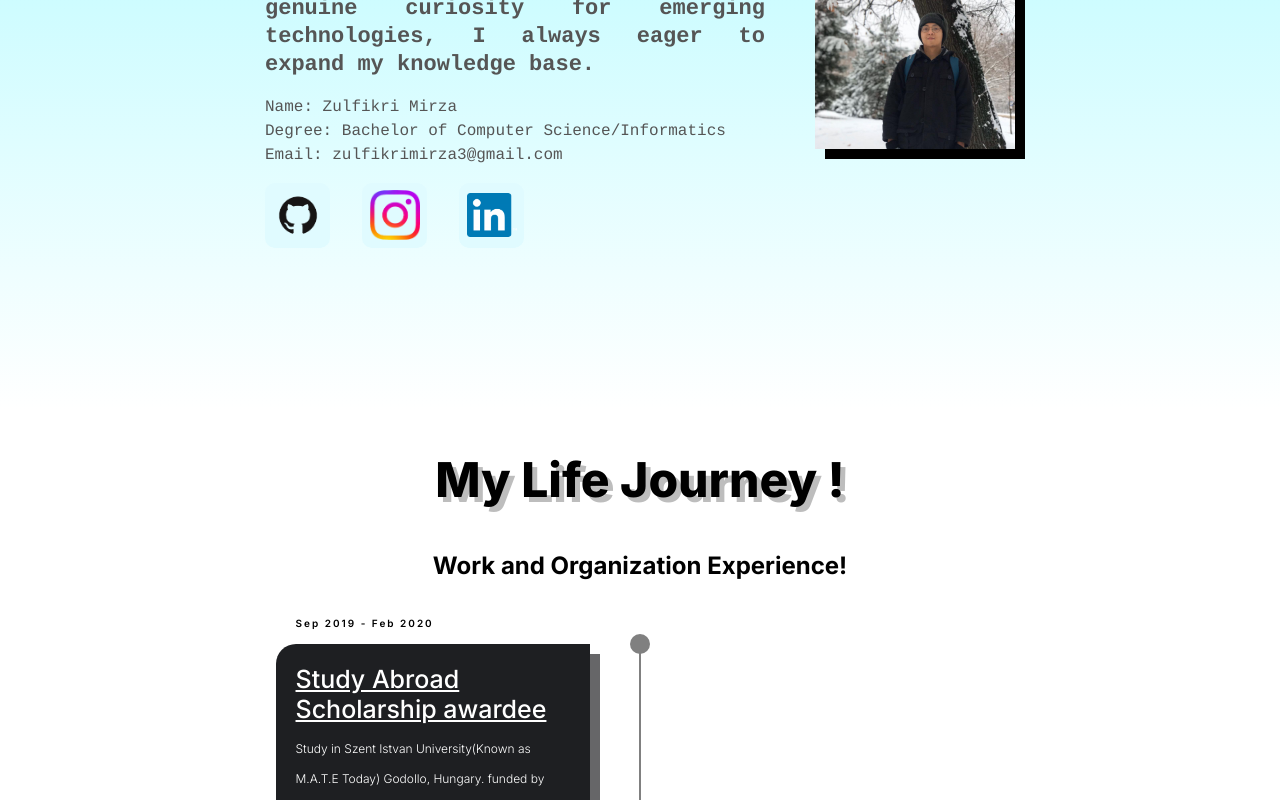
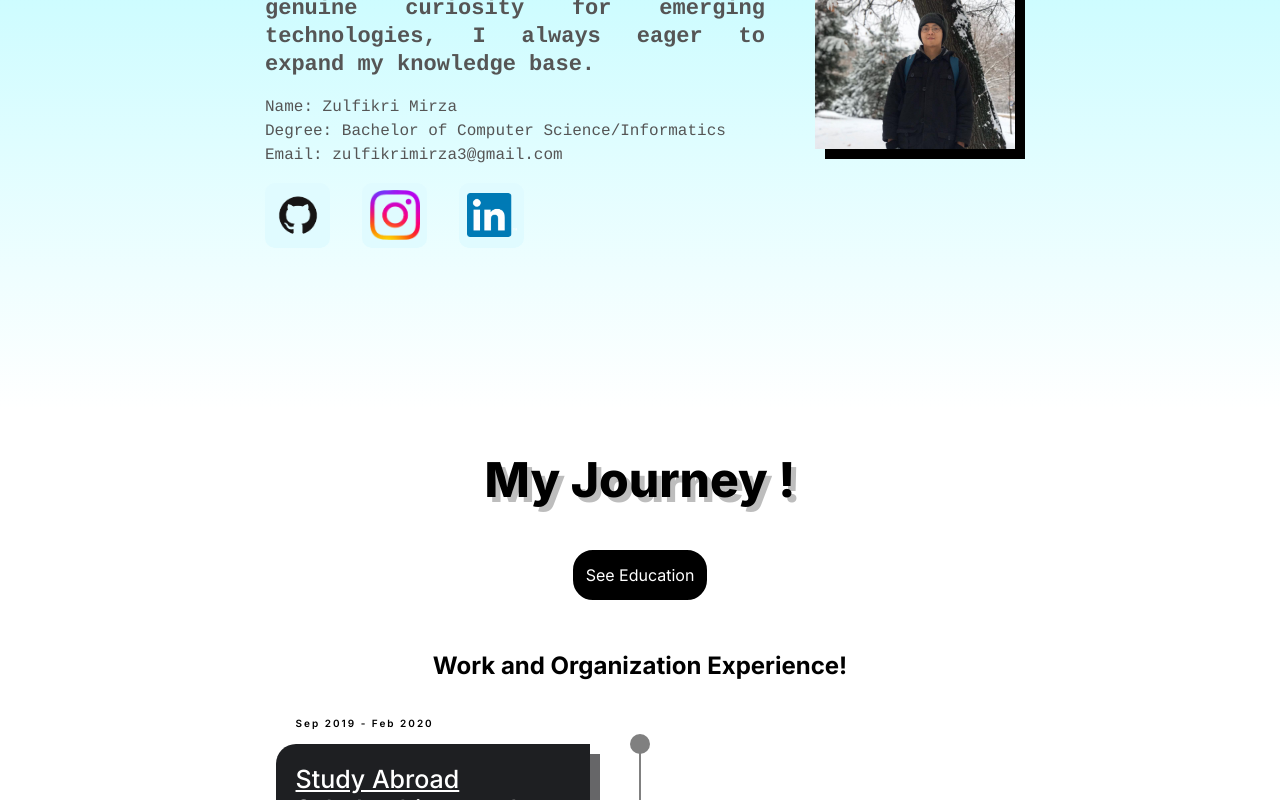
Before and after one commit to ZulfikriMirza/nextjs-project, a Next.js app: page / in a window 1280 px wide. Shown: the part 390-1190 px from the top of the page. Built offline with nearby package versions, Linux system fonts and the light colour scheme.

Commit message:
Add Education Content in Journey

```diff
--- a/src/app/pages/journey.js
+++ b/src/app/pages/journey.js
@@ -10,14 +10,25 @@ import PPI from '../assets/PPI.JPG'
 
 export default function Journey() {
     const [HideJourney, setHideJourney] = useState(false)
+    const [showEducation, setShowEducation] = useState(false)
+
+    const toggleShowEducation = () => {
+        setShowEducation(!showEducation)
+    }
 
     const togglePhoto = () => {
         setHideJourney(!HideJourney)
     }
 
-    return(
+    return (
+        <>
         <section className={styles.Journey} id='journey'>
-            <h1 className={`${styles.Journey__title} 2xl:text-8xl xl:text-4xl md:text-base`} data-aos="fade-down" data-aos-duration="1000">My Life Journey !</h1>
+            <h1 className={`${styles.Journey__title} 2xl:text-8xl xl:text-4xl md:text-base`} data-aos="fade-down" data-aos-duration="1000">My Journey !</h1>
+            {!showEducation ? (
+                <>
+                    <button className={styles.ContentToggle} onClick={toggleShowEducation}>
+                        <p className={styles.ToggleText}>See Education</p>
+                    </button>
                     <div className={`${styles.Journey__content} flex justify-center`}>
 
                         <div className={`${styles.Journey__Experience} grid gap-16 md:gap-8`}>
@@ -151,6 +162,89 @@ export default function Journey() {
 
                         </div> */}
                     </div>
+
+                </>
+                ) : (
+                <>
+                    <button className={styles.ContentToggle} onClick={toggleShowEducation}>
+                        <p className={styles.ToggleText}>See Work Experience</p>
+                    </button>
+                    <div className={`${styles.Journey__content} flex justify-center`}>
+
+                        <div className={`${styles.Journey__Experience} grid gap-16 md:gap-8`}>
+                            <h2 data-aos="fade-down" data-aos-duration="1000" className={`${styles.Experience__title} 2xl:text-4xl xl:text-2xl md:text-base font-bold`}>Education Journey!</h2>
+                            <div className={styles.timeline}>
+                                <ul className={`${styles.Experience__list} list-disc list-inside`}>
+                                    <li>
+                                        <div className={styles.timeline__content} data-aos="fade-right" data-aos-duration="1000" style={{ order: 1 }}>
+                                                    <h2 className={styles.date}>2014 - 2017</h2>
+                                                    <h1>SMA Negeri 1 Bandung</h1>
+                                                    <p>Address: Jl. Ir. H. Juanda No.93, Lb. Siliwangi, Kecamatan Coblong, Kota Bandung, Jawa Barat 40132</p>
+
+
+                                        </div>
+
+                                    </li>
+                                    <li>
+                                    <div className={styles.timeline__content} data-aos="fade-right" data-aos-duration="1000" style={{ order: 1 }}>
+                                                    <h2 className={styles.date}>Sep 2017 - Feb 2022</h2>
+                                                    <h1>Institut Teknologi Nasional Bandung</h1>
+                                                    <p>Fakultas Teknologi Industri, Jurusan Informatika</p>
+                                        </div>
+                                    </li>
+
+                                    <li>
+                                        <div className={styles.timeline__content} data-aos="fade-right" data-aos-duration="1000" style={{ order: 1 }}>
+                                            {!HideJourney ? (
+                                                <>
+                                                    <h2 className={styles.date}>Sep 2019 - Feb 2020</h2>
+                                                    <h1>Study Abroad Scholarship awardee</h1>
+                                                    <p>Study in Szent Istvan University(Known as M.A.T.E Today) Godollo, Hungary. funded by Erasmus and Dikti Indonesia,<br />Organized by Institut Teknologi Nasional Bandung</p>
+                                                    <p>Skill : English</p>
+                                                    <button className={styles.PhotosButton} onClick={togglePhoto}>See the Photo &#8594;</button>
+                                                </>
+                                            ) : (
+                                                <>
+                                                    <h2 className={styles.date}>Sep 2019 - Feb 2020</h2>
+                                                    <Image
+                                                    src={study}
+                                                    width={400}
+                                                    height={400}
+                                                    alt="Picture of Study Abroad" />
+                                                    <button onClick={togglePhoto}>Back to Description</button>
+                                                </>
+                                                )}
+
+                                        </div>
+                                    </li>
+
+
+                                </ul>
+                            </div>
+                        </div>
+
+                        {/* <div className="Journey__Skill__Content grid gap-8">
+                            <div data-aos="fade-left" data-aos-duration="2000" className="Journey__Skill ">
+                                <h2 className='Skill__title 2xl:text-4xl xl:text-2xl md:text-base font-bold'>My Current Skill!</h2>
+                                <ul className='Skill__list list-disc list-inside mt-8'>
+                                    <li>
+                                    Programming Language: Python, PHP, SQL
+                                    </li>
+                                    <li>
+                                    Web Developing: Laravel Framework, Bootstrap, HTML, CSS, JS
+                                    </li>
+                                    <li>
+                                    Other: VSCode, Git, Microsoft SQL Management Studio
+                                    </li>
+                                </ul>
+                            </div>
+
+                        </div> */}
+                    </div>
+                </>
+                )}
+
     </section>
+    </>
     )
 }
--- a/src/app/pages/journey.module.css
+++ b/src/app/pages/journey.module.css
@@ -98,7 +98,20 @@
     color: rgb(0, 0, 0);
     transition: 0.25s ease;
   }
+  .ContentToggle{
+    display: flex;
+    align-items: center;
+    justify-content: center;
+    border: 5px solid #000;
+    border-radius: 20px;
+    color: #fff;
+    background-color: #000;
+    transition: all 300ms;
+  }
 
+  .ToggleText{
+    margin: 0.5rem;
+  }
 
 @media only screen and (min-width: 768px) {
   .Journey {
```
Lines whose indentation alone changed are shown as unchanged.
